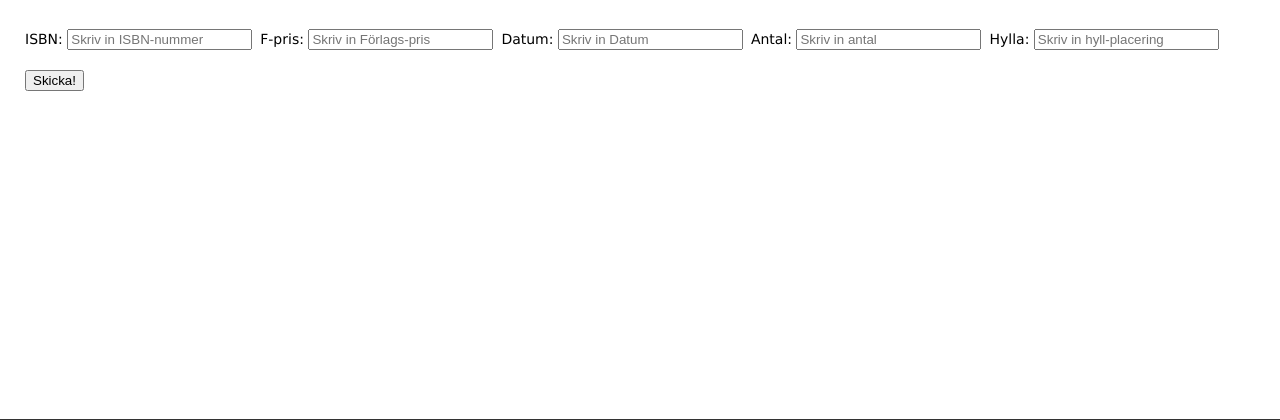
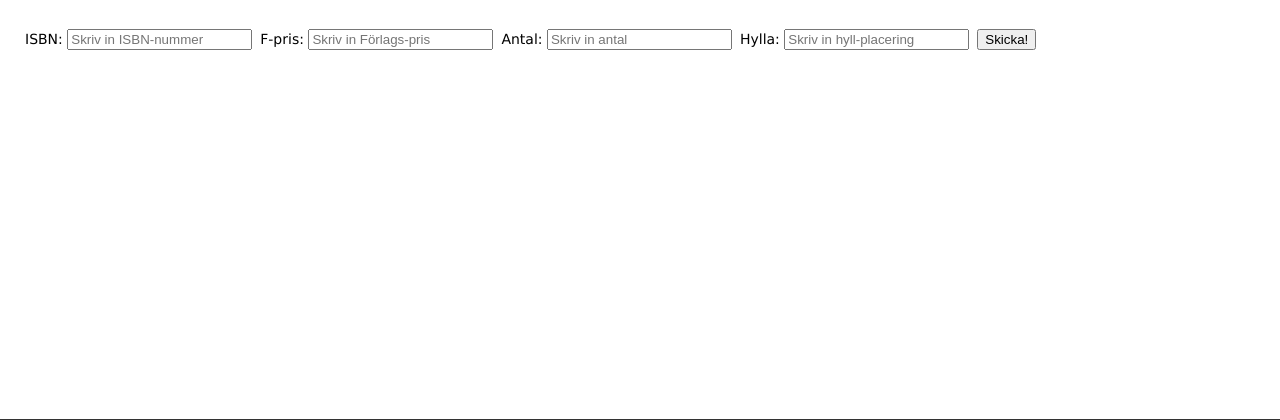
Before and after one commit to Spinoys/bookstore, a PHP site: page /leverans.php in a window 1280 px wide. Shown: the part 51-471 px from the top of the page. Run offline with PHP 8.4, Linux system fonts and the light colour scheme; some libraries are stand-ins or nearby versions.

Commit message:
Small errors

```diff
--- a/leverans.php
+++ b/leverans.php
@@ -35,10 +35,6 @@
             <input id="fprice" name="fprice" type="text" placeholder="Skriv in Förlags-pris" required>
             </div>
             <div>
-            <label for="date">Datum:</label>
-            <input id="date" name="date" type="text" placeholder="Skriv in Datum" required>
-            </div>
-            <div>
             <label for="quantity">Antal:</label>
             <input id="quantity" name="quantity" type="text" placeholder="Skriv in antal" required>
             </div>
```
Also changed, not shown: leverans-input.php (+1 -6 lines).
